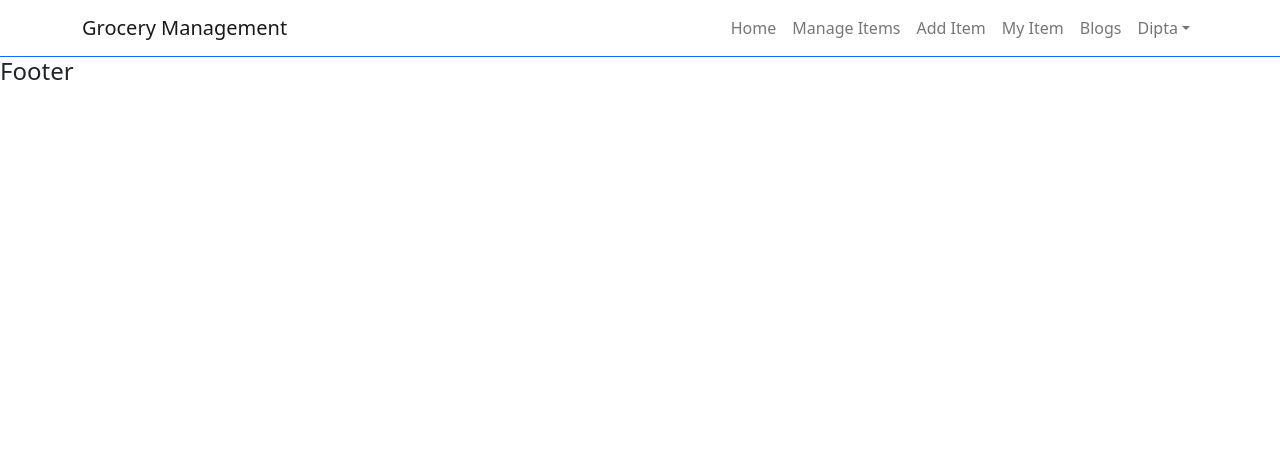
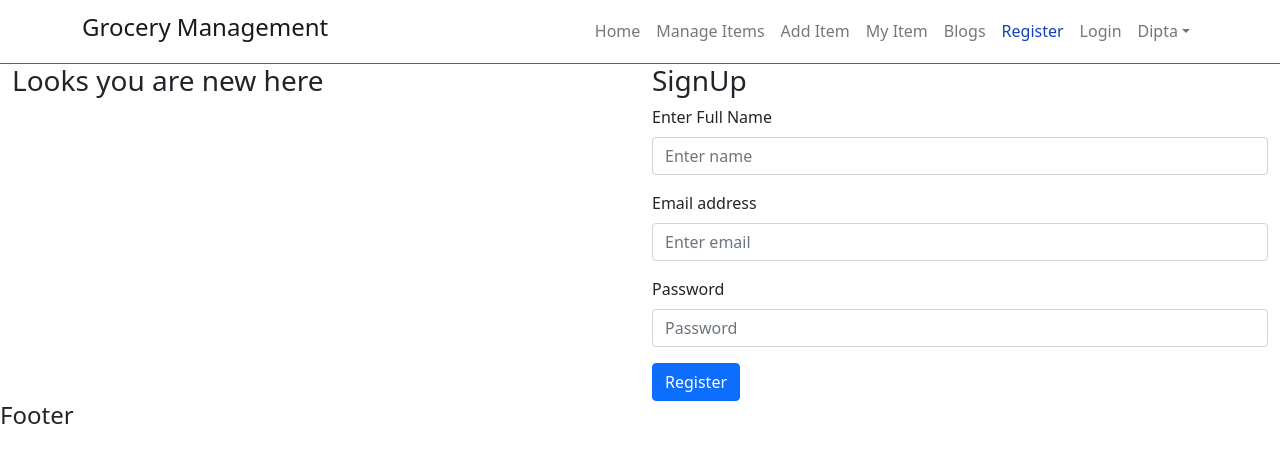
Before and after one commit to diptasahacse/warehouse-management-client-side, a React (Create React App) app: page /register in a window 1280 px wide. Shown: the top 462 px of the page. Built offline with nearby package versions, Linux system fonts and the light colour scheme.

Commit message:
signup signin functionality added with verification

```diff
--- a/package.json
+++ b/package.json
@@ -7,11 +7,14 @@
     "@testing-library/react": "^13.2.0",
     "@testing-library/user-event": "^13.5.0",
     "bootstrap": "^5.1.3",
+    "firebase": "^9.7.0",
     "react": "^18.1.0",
     "react-bootstrap": "^2.3.1",
     "react-dom": "^18.1.0",
+    "react-firebase-hooks": "^5.0.3",
     "react-router-dom": "^6.3.0",
     "react-scripts": "5.0.1",
+    "react-toastify": "^9.0.1",
     "web-vitals": "^2.1.4"
   },
   "scripts": {
--- a/src/App.js
+++ b/src/App.js
@@ -11,6 +11,7 @@ import ResetPassword from './Pages/ResetPassword/ResetPassword';
 import ManageInventory from './Pages/ManageInventory/ManageInventory';
 import MyItems from './Pages/MyItems/MyItems';
 import AddItem from './Pages/AddItem/AddItem';
+import { ToastContainer } from 'react-toastify';
 
 function App() {
   return (
@@ -33,6 +34,7 @@ function App() {
 
       {/* Shared Footer */}
       <Footer></Footer>
+      <ToastContainer></ToastContainer>
 
     </div>
   );
--- a/src/Pages/Login/Login.js
+++ b/src/Pages/Login/Login.js
@@ -1,10 +1,89 @@
-import React from 'react';
+import React, { useRef } from 'react';
+import { Button, Col, Form, Row } from 'react-bootstrap';
+import { useSendEmailVerification, useSignInWithEmailAndPassword } from 'react-firebase-hooks/auth';
+import auth from '../../firebase.init';
+import Loading from '../Shared/Loading/Loading';
 
 const Login = () => {
+    const [
+        signInWithEmailAndPassword,
+        user,
+        loading,
+        error1,
+    ] = useSignInWithEmailAndPassword(auth);
+    const [sendEmailVerification, sending, error2] = useSendEmailVerification(auth);
+    const emailRef = useRef('');
+    const passwordRef = useRef('');
+    let errorMessage;
+    const loginOnSubmitHandler = async (event) => {
+        event.preventDefault();
+        const email = emailRef.current.value;
+        const password = passwordRef.current.value;
+        await signInWithEmailAndPassword(email, password)
+        if (!user?.user?.emailVerified) {
+            await sendEmailVerification();
+
+        }
+
+
+
+
+    }
+    if (loading) {
+        return <Loading></Loading>
+    }
+    if (!user?.user) {
+        errorMessage = '';
+    }
+    else if (!user?.user?.emailVerified) {
+        errorMessage = 'Please verify your email address before login';
+    }
+    else {
+        // navigate(from, { replace: true });
+    }
+    if (error1) {
+        errorMessage = error1.message
+    }
+    if (error2) {
+        errorMessage = error2.message
+    }
+    console.log(errorMessage)
     return (
-        <div>
+        <Row xs={1} md={2} className='m-0'>
+            <Col>
+                <div>
+                    <h3>Looks you are new here Signin</h3>
+                </div>
+            </Col>
+            <Col>
+                <div>
+                    <h3>Login</h3>
+                    <div>
+                        <Form onSubmit={loginOnSubmitHandler}>
+                            <Form.Group className="mb-3" controlId="formBasicEmail">
+                                <Form.Label>Email address</Form.Label>
+                                <Form.Control ref={emailRef} type="email" placeholder="Enter email" required />
 
-        </div>
+                            </Form.Group>
+
+                            <Form.Group className="mb-3" controlId="formBasicPassword">
+                                <Form.Label>Password</Form.Label>
+                                <Form.Control ref={passwordRef} type="password" placeholder="Password" required />
+                            </Form.Group>
+                            {/* <Form.Group className="mb-3" controlId="formBasicCheckbox">
+                                <Form.Check type="checkbox" label="Check me out" />
+                            </Form.Group> */}
+                            {
+                                errorMessage ? <p className='text-danger'>{errorMessage}</p> : ''
+                            }
+                            <Button variant="primary" type="submit">
+                                Signin
+                            </Button>
+                        </Form>
+                    </div>
+                </div>
+            </Col>
+        </Row>
     );
 };
 
--- a/src/Pages/Register/Register.js
+++ b/src/Pages/Register/Register.js
@@ -1,10 +1,98 @@
-import React from 'react';
+import { async } from '@firebase/util';
+import React, { useRef } from 'react';
+import { Button, Col, Form, Row } from 'react-bootstrap';
+import { useCreateUserWithEmailAndPassword, useUpdateProfile } from 'react-firebase-hooks/auth';
+import auth from '../../firebase.init';
+import Loading from '../Shared/Loading/Loading';
+import 'react-toastify/dist/ReactToastify.css';
+
 
 const Register = () => {
+    const [
+        createUserWithEmailAndPassword,
+        user,
+        loading,
+        error1,
+    ] = useCreateUserWithEmailAndPassword(auth, { sendEmailVerification: true });
+    let infoMessage;
+    let errorMessage;
+    const [updateProfile, updating, error2] = useUpdateProfile(auth);
+    const nameRef = useRef('');
+    const emailRef = useRef('');
+    const passwordRef = useRef('');
+    const signUpOnSubmitHandler = async (event) => {
+        infoMessage = '';
+        errorMessage = '';
+        event.preventDefault();
+        const name = nameRef.current.value;
+        const email = emailRef.current.value;
+        const password = passwordRef.current.value;
+        await createUserWithEmailAndPassword(email, password);
+        await updateProfile({ displayName: name })
+
+
+    }
+    if (loading || updating) {
+        return <Loading></Loading>
+    }
+    if (error1 || error2) {
+        errorMessage = error1 ? error1.message : error2.message;
+    }
+    console.log(error1)
+    console.log(error2)
+
+    if (user) {
+        infoMessage = 'A Verify link is sent your email address. please verify it.'
+    }
+    console.log(user)
     return (
-        <div>
+        <Row xs={1} md={2} className='m-0'>
+            <Col>
+                <div>
+                    <h3>Looks you are new here</h3>
+                </div>
+            </Col>
+            <Col>
+                <div>
+                    <h3>SignUp</h3>
+                    <div>
+                        <Form onSubmit={signUpOnSubmitHandler}>
+                            <Form.Group className="mb-3" controlId="formBasicName">
+                                <Form.Label>Enter Full Name</Form.Label>
+                                <Form.Control ref={nameRef} type="text" placeholder="Enter name" required />
 
-        </div>
+                            </Form.Group>
+                            <Form.Group className="mb-3" controlId="formBasicEmail">
+                                <Form.Label>Email address</Form.Label>
+                                <Form.Control ref={emailRef} type="email" placeholder="Enter email" required />
+
+                            </Form.Group>
+
+                            <Form.Group className="mb-3" controlId="formBasicPassword">
+                                <Form.Label>Password</Form.Label>
+                                <Form.Control ref={passwordRef} type="password" placeholder="Password" required />
+                            </Form.Group>
+                            {/* <Form.Group className="mb-3" controlId="formBasicCheckbox">
+                                <Form.Check type="checkbox" label="Check me out" />
+                            </Form.Group> */}
+                            <div>
+                                {
+                                    infoMessage ? <p className='text-success'>{infoMessage}</p> : ''
+                                }
+                            </div>
+                            <div>
+                                {
+                                    errorMessage ? <p className='text-danger'>{errorMessage}</p> : ''
+                                }
+                            </div>
+                            <Button variant="primary" type="submit">
+                                Register
+                            </Button>
+                        </Form>
+                    </div>
+                </div>
+            </Col>
+        </Row>
     );
 };
 
--- a/src/Pages/Shared/Header/Header.js
+++ b/src/Pages/Shared/Header/Header.js
@@ -7,7 +7,9 @@ const Header = () => {
     return (
         <Navbar bg="light" expand="lg" className='bg-white border-bottom border-primary'>
             <Container>
-                <Link className='navbar-brand' to='/'>Grocery Management</Link>
+                <Link className='navbar-brand' to='/'>
+                    <h4>Grocery Management</h4>
+                </Link>
                 <Navbar.Toggle aria-controls="basic-navbar-nav" />
                 <Navbar.Collapse id="basic-navbar-nav">
                     <Nav className="ms-auto">
@@ -16,6 +18,8 @@ const Header = () => {
                         <CustomLink className='nav-link' to='/additem'>Add Item</CustomLink>
                         <CustomLink className='nav-link' to='/myitems'>My Item</CustomLink>
                         <CustomLink className='nav-link' to='/blogs'>Blogs</CustomLink>
+                        <CustomLink className='nav-link' to='/register'>Register</CustomLink>
+                        <CustomLink className='nav-link' to='/login'>Login</CustomLink>
 
 
                         <NavDropdown title="Dipta" id="basic-nav-dropdown">
--- /dev/null
+++ b/src/Pages/Shared/Loading/Loading.js
@@ -0,0 +1,12 @@
+import React from 'react';
+import { Spinner } from 'react-bootstrap';
+
+const Loading = () => {
+    return (
+        <div style={{ height: '400px' }} className="d-flex justify-content-center align-items-center">
+            <Spinner animation="border" variant="info" />
+        </div>
+    );
+};
+
+export default Loading;
--- /dev/null
+++ b/src/firebase.init.js
@@ -0,0 +1,21 @@
+// Import the functions you need from the SDKs you need
+import { initializeApp } from "firebase/app";
+import { getAuth } from "firebase/auth";
+// TODO: Add SDKs for Firebase products that you want to use
+// https://firebase.google.com/docs/web/setup#available-libraries
+
+// Your web app's Firebase configuration
+const firebaseConfig = {
+    apiKey: "AIzaSyDxjng-J1bIjD01r-2y3rrns9uvzyOJJR0",
+    authDomain: "inventory-management-2483c.firebaseapp.com",
+    projectId: "inventory-management-2483c",
+    storageBucket: "inventory-management-2483c.appspot.com",
+    messagingSenderId: "409552888775",
+    appId: "1:409552888775:web:9739e7501015a2615cefe2"
+};
+
+// Initialize Firebase
+const app = initializeApp(firebaseConfig);
+// Initialize Firebase Authentication and get a reference to the service
+const auth = getAuth(app);
+export default auth;
```
Also changed, not shown: 2 other files (tests, documents, lock files or other folders).
